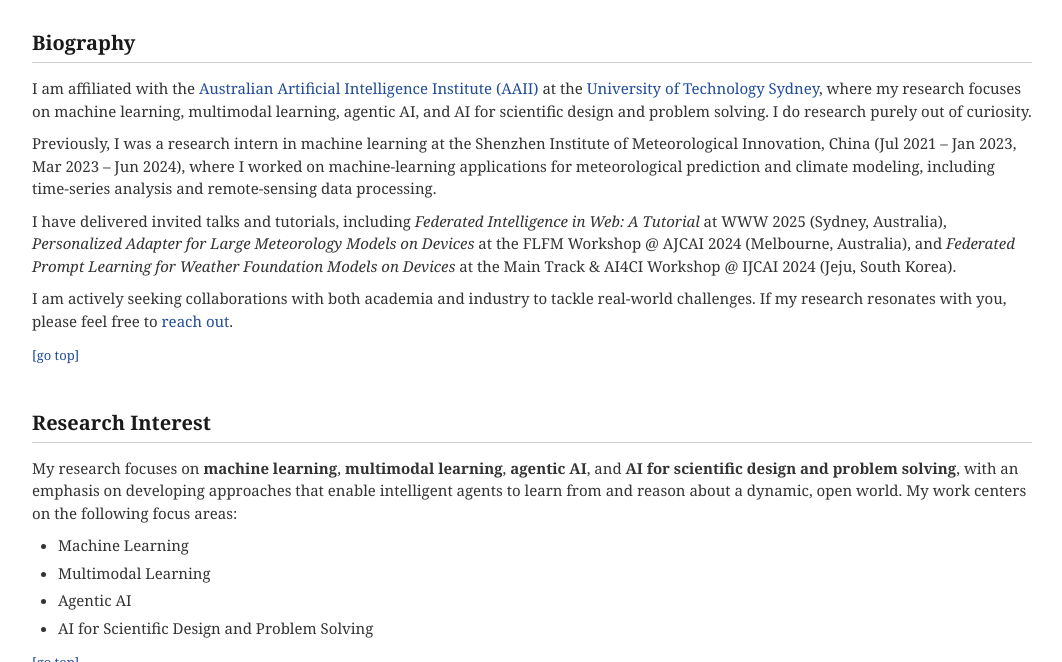
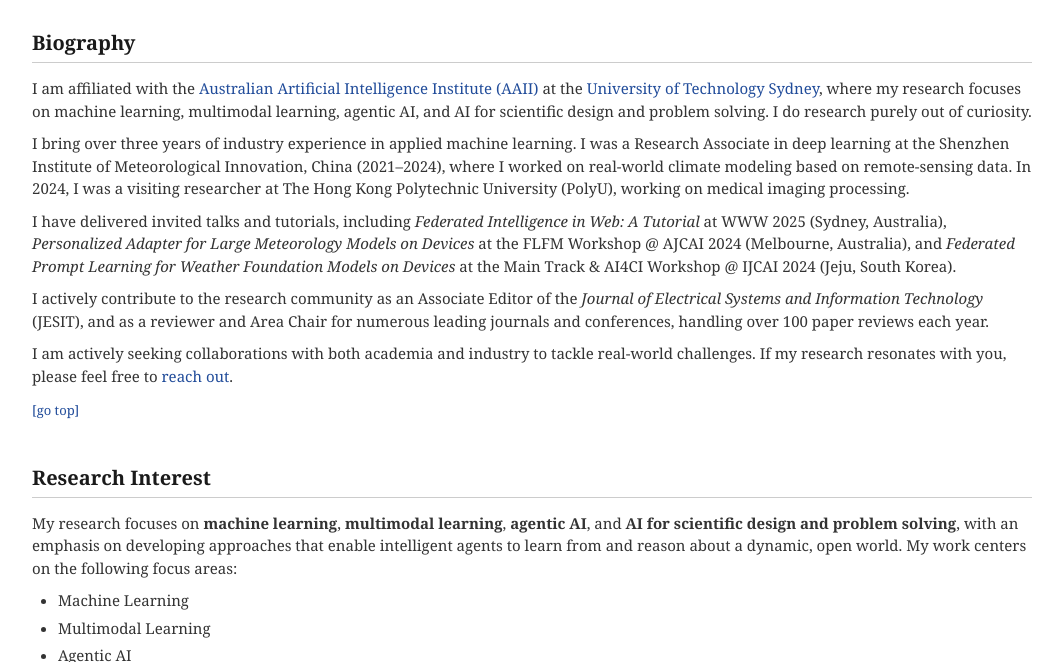
Before and after one commit to shengchaochen82/shengchaochen82.github.io, a Jekyll site: the page built from index.md, in a window 1280 px wide and 900 px high, cut to the strip 238-900 px from the top of the window. Shown: the whole strip, without its empty margins (108-1170 px from the left). Built offline with Jekyll 4.4.1, drawn with Linux system fonts in a browser that asks for light colours.

Commit message:
Content: revise Biography — industry experience, PolyU visit, service summary
Co-Authored-By: Claude Sonnet 5 <noreply@anthropic.com>

```diff
--- a/_includes/classic_biography.html
+++ b/_includes/classic_biography.html
@@ -1,8 +1,9 @@
 <section class="classic-section" id="biography">
   <h1>Biography</h1>
   <p>I am affiliated with the <a href="https://www.uts.edu.au/research/australian-artificial-intelligence-institute" target="_blank">Australian Artificial Intelligence Institute (AAII)</a> at the <a href="https://www.uts.edu.au/" target="_blank">University of Technology Sydney</a>, where my research focuses on machine learning, multimodal learning, agentic AI, and AI for scientific design and problem solving. I do research purely out of curiosity.</p>
-  <p>Previously, I was a research intern in machine learning at the Shenzhen Institute of Meteorological Innovation, China (Jul 2021 – Jan 2023, Mar 2023 – Jun 2024), where I worked on machine-learning applications for meteorological prediction and climate modeling, including time-series analysis and remote-sensing data processing.</p>
+  <p>I bring over three years of industry experience in applied machine learning. I was a Research Associate in deep learning at the Shenzhen Institute of Meteorological Innovation, China (2021–2024), where I worked on real-world climate modeling based on remote-sensing data. In 2024, I was a visiting researcher at The Hong Kong Polytechnic University (PolyU), working on medical imaging processing.</p>
   <p>I have delivered invited talks and tutorials, including <em>Federated Intelligence in Web: A Tutorial</em> at WWW 2025 (Sydney, Australia), <em>Personalized Adapter for Large Meteorology Models on Devices</em> at the FLFM Workshop @ AJCAI 2024 (Melbourne, Australia), and <em>Federated Prompt Learning for Weather Foundation Models on Devices</em> at the Main Track &amp; AI4CI Workshop @ IJCAI 2024 (Jeju, South Korea).</p>
+  <p>I actively contribute to the research community as an Associate Editor of the <em>Journal of Electrical Systems and Information Technology</em> (JESIT), and as a reviewer and Area Chair for numerous leading journals and conferences, handling over 100 paper reviews each year.</p>
   <p>I am actively seeking collaborations with both academia and industry to tackle real-world challenges. If my research resonates with you, please feel free to <a href="mailto:shengchao.chen.uts@gmail.com">reach out</a>.</p>
   <p class="classic-goto"><a href="#top">[go top]</a></p>
 </section>
```
